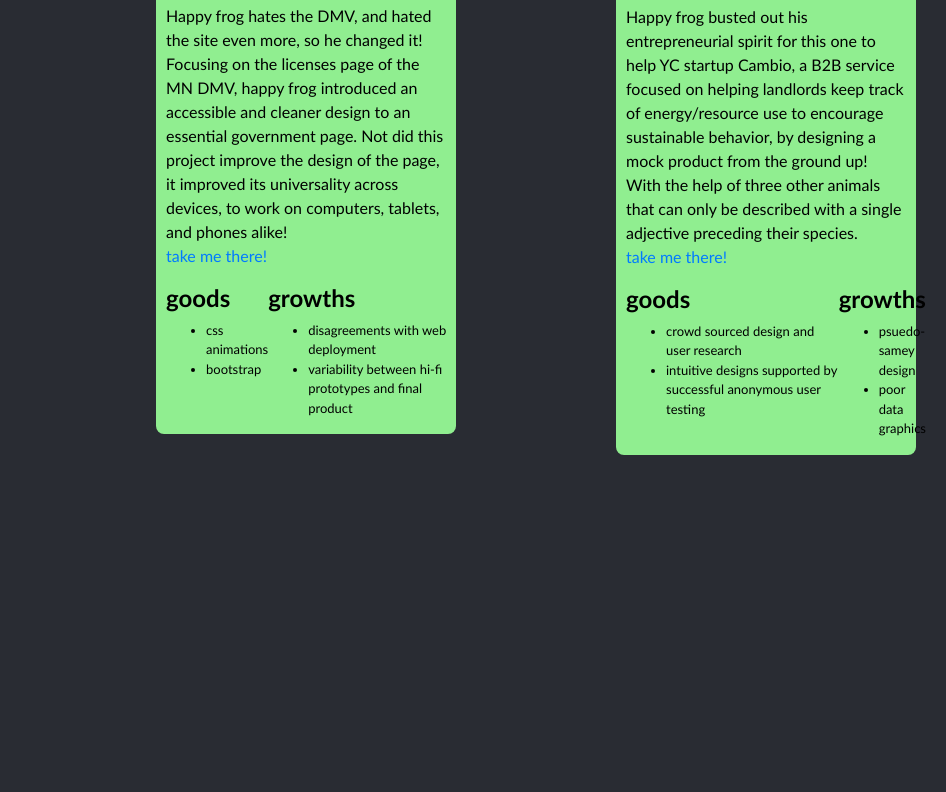
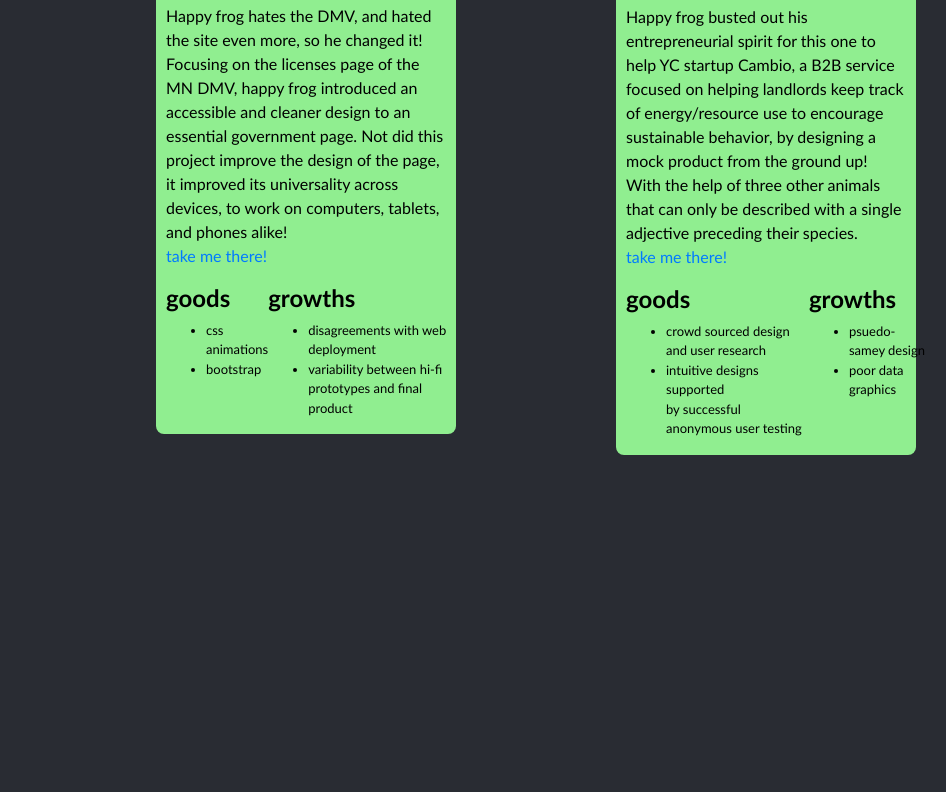
Before and after one commit to happyfrog612/portfolio, a plain HTML site: page index.html in a window 1280 px wide. Shown: the part 1039-1831 px from the top of the page, 334-1280 px from the left. Drawn offline with nearby package versions, Linux system fonts and the light colour scheme; a web font is replaced by a local one.

Commit message:
Update index.html

```diff
--- a/index.html
+++ b/index.html
@@ -149,8 +149,8 @@
                     <div>
                         <h4><strong>goods</strong></h4>
                         <ul>
-                            <li>crowd sourced design and user research</li>
-                            <li>intuitive designs supported by successful anonymous user testing</li>
+                            <li>crowd sourced design <br> and user research</li>
+                            <li>intuitive designs supported <br> by successful anonymous user testing</li>
                         </ul>
                     </div>
                     <div>
```
